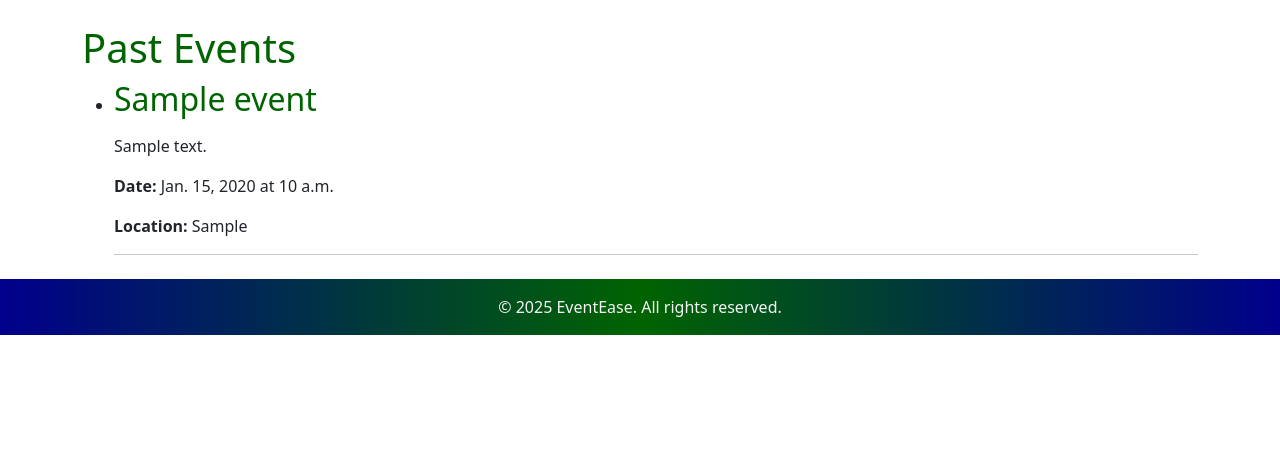
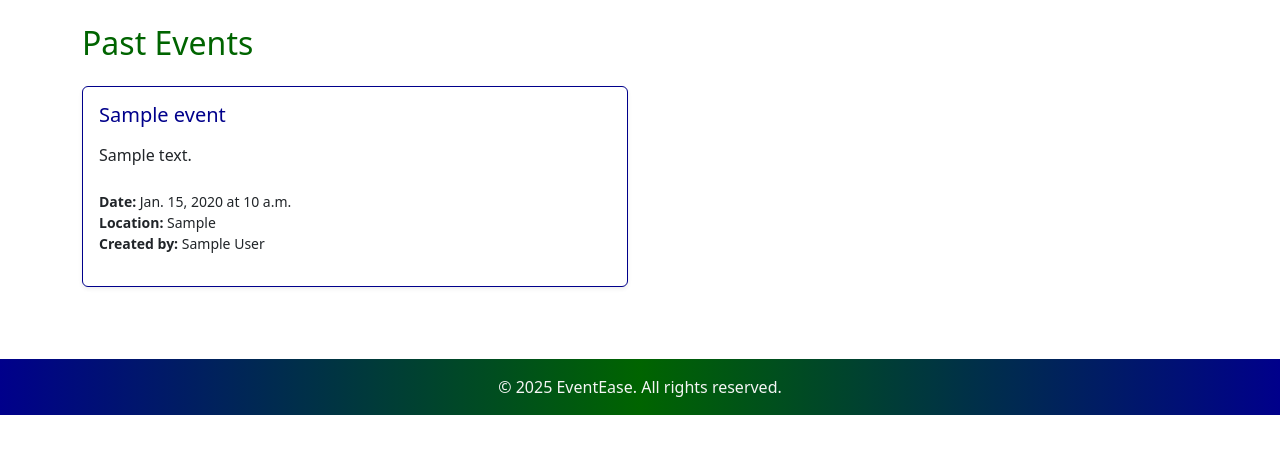
Before and after one commit to salah929/event-ease, a Django app: page /past-events/ in a window 1280 px wide. Shown: the part 72-526 px from the top of the page. Run offline with Django 4.2, Linux system fonts and the light colour scheme; tables that the repository leaves empty hold one stand-in row (values such as "Sample post").

Commit message:
Style past_events.html

```diff
--- a/eventease/settings.py
+++ b/eventease/settings.py
@@ -30,7 +30,7 @@ STATIC_ROOT = os.path.join(BASE_DIR, 'staticfiles')
 SECRET_KEY = os.environ.get("SECRET_KEY")
 
 # SECURITY WARNING: don't run with debug turned on in production!
-DEBUG = True
+DEBUG = False
 
 ALLOWED_HOSTS = [
     '.herokuapp.com',
--- a/events/templates/events/past_events.html
+++ b/events/templates/events/past_events.html
@@ -1,20 +1,52 @@
 {% extends "base.html" %}
 {% block content %}
 
-    <h1>Past Events</h1>
+    <div class="d-flex justify-content-between align-items-center mb-4">
+        <h2 class="mb-0">Past Events</h2>
+    </div>
 
     {% if past_events %}
-        <ul>
+        <div class="row row-cols-1 row-cols-md-2 g-4">
             {% for event in past_events %}
-                <li>
-                    <h2>{{ event.title }}</h2>
-                    <p>{{ event.description|linebreaks }}</p>
-                    <p><strong>Date:</strong> {{ event.date }} at {{ event.time }}</p>
-                    <p><strong>Location:</strong> {{ event.location }}</p>
-                </li>
-                <hr>
+                <div class="col">
+                    <div class="card h-100 shadow-sm event-card">
+                        <div class="card-body d-flex flex-column justify-content-between">
+                            <div>
+                                <h5 class="card-title">{{ event.title }}</h5>
+                                <p class="card-text">{{ event.description|linebreaks }}</p>
+                            </div>
+                            <ul class="list-unstyled mt-2 small">
+                                <li><strong>Date:</strong> {{ event.date }} at {{ event.time }}</li>
+                                <li><strong>Location:</strong> {{ event.location }}</li>
+                                <li><strong>Created by:</strong> {{ event.created_by.get_full_name|default:event.created_by.username }}</li>
+                            </ul>
+                        </div>
+                    </div>
+                </div>
             {% endfor %}
-        </ul>
+        </div>
+
+        <div class="pagination mt-5 d-flex justify-content-center">
+            {% if is_paginated %}
+                <nav>
+                    <ul class="pagination">
+                        {% if page_obj.has_previous %}
+                            <li class="page-item">
+                                <a class="page-link btn-previous" href="?page={{ page_obj.previous_page_number }}">Previous</a>
+                            </li>
+                        {% endif %}
+                        <li class="page-item disabled">
+                            <span class="page-link">Page {{ page_obj.number }} of {{ page_obj.paginator.num_pages }}</span>
+                        </li>
+                        {% if page_obj.has_next %}
+                            <li class="page-item">
+                                <a class="page-link btn-next" href="?page={{ page_obj.next_page_number }}">Next</a>
+                            </li>
+                        {% endif %}
+                    </ul>
+                </nav>
+            {% endif %}
+        </div>
     {% else %}
         <p>No events available.</p>
     {% endif %}
```
